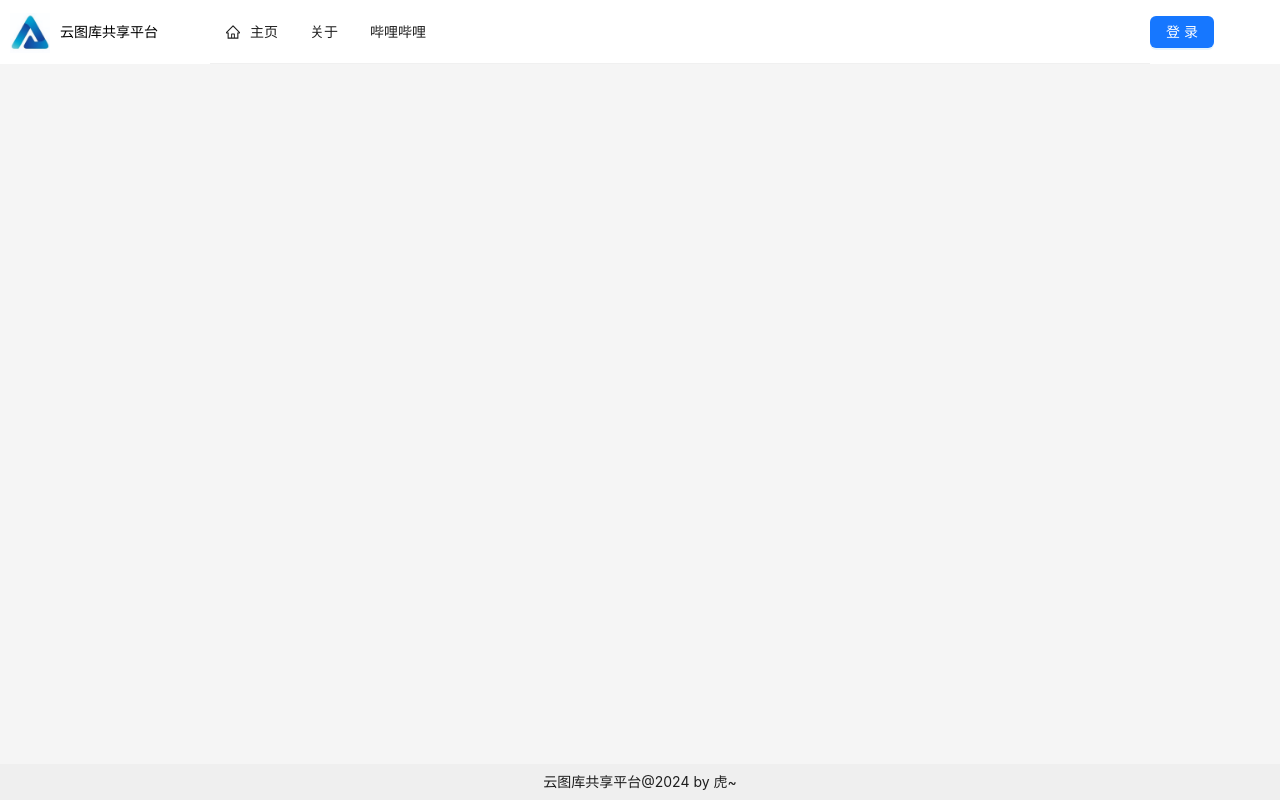
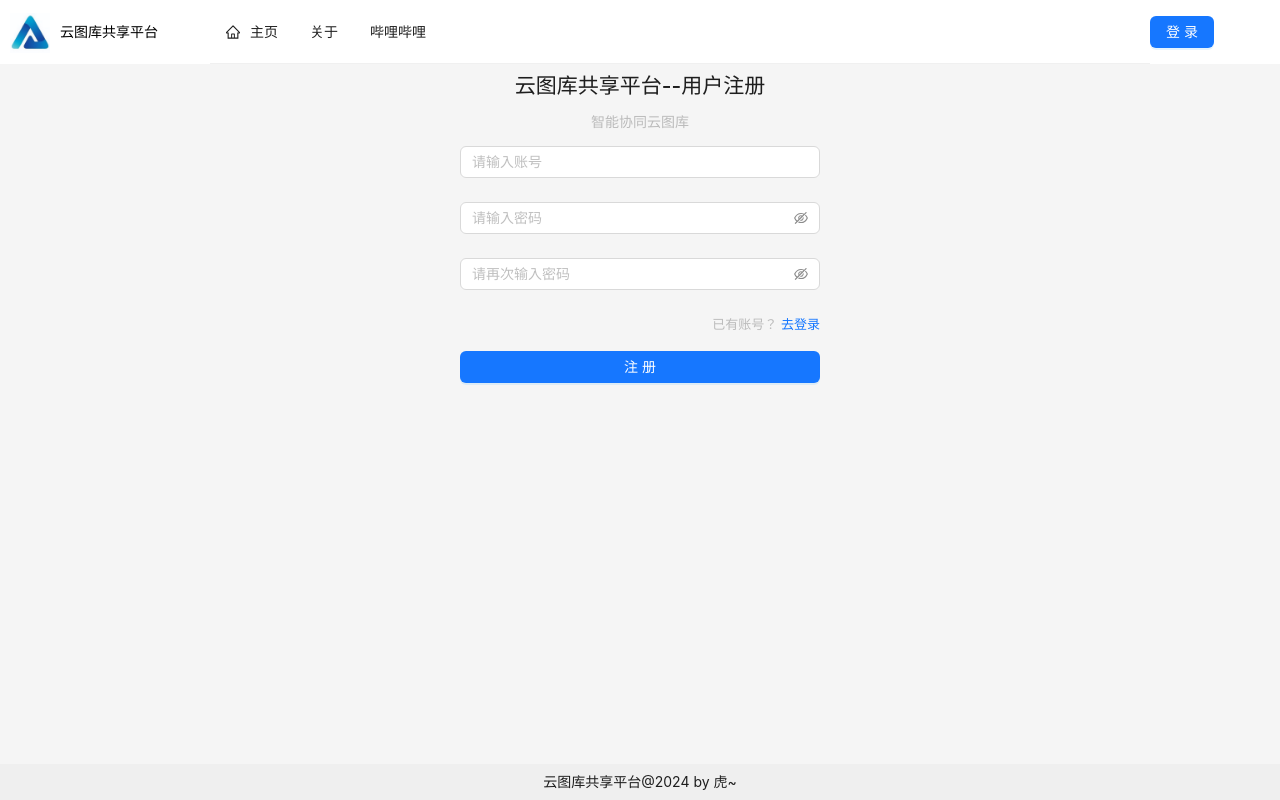
Before and after one commit to lhhu1999/lhhu-picture-vue, a Vue app: page /user/register in a window 1280 px wide. Built offline with nearby package versions, Linux system fonts and the light colour scheme; no server answers; the HTML template or start-up script is replaced by a standard one.

Commit message:
完成用户注册和退出登录功能

```diff
--- a/src/components/GlobalHeader.vue
+++ b/src/components/GlobalHeader.vue
@@ -1,9 +1,11 @@
 <script setup lang="ts">
 import { h, ref } from 'vue'
-import { HomeOutlined } from '@ant-design/icons-vue'
-import { MenuProps } from 'ant-design-vue'
+import { HomeOutlined, LogoutOutlined } from '@ant-design/icons-vue'
+import { MenuProps, message } from 'ant-design-vue'
 import { useRouter } from 'vue-router'
 import { useLoginUserStore } from '@/stores/useLoginUserStore.ts'
+import { userLoginOutUsingPost } from '@/api/userController.ts'
+
 const items = ref<MenuProps['items']>([
   {
     key: '/',
@@ -38,6 +40,24 @@ const doMenuClick = ({ key }) => {
 }
 
 const loginUserStore = useLoginUserStore()
+
+// 退出登录
+const doLogout = async () => {
+  const res = await userLoginOutUsingPost()
+  if (res.data.code === 0) {
+    loginUserStore.setLoginUser({
+      userName: '未登录'
+    })
+    message.success("退出成功")
+
+    await router.push({
+      path: '/user/login',
+      replace: true,
+    })
+  }else {
+    message.error("退出失败：" + res.data.message)
+  }
+}
 </script>
 
 <template id="globalHeader">
@@ -62,7 +82,24 @@ const loginUserStore = useLoginUserStore()
     <a-col flex="120px">
       <div class="user-login-status">
         <div v-if="loginUserStore.loginUser.id">
-          {{ loginUserStore.loginUser.userName ?? '无名' }}
+          <a-dropdown>
+            <a-space>
+              <a-avatar :src="loginUserStore.loginUser.userAvatar" />
+              {{ loginUserStore.loginUser.userName ?? '无名' }}
+            </a-space>
+
+            <template #overlay>
+              <a-menu>
+                <a-menu-item>
+                  个人信息
+                </a-menu-item>
+                <a-menu-item @click="doLogout">
+                  <LogoutOutlined />
+                  退出登录
+                </a-menu-item>
+              </a-menu>
+            </template>
+          </a-dropdown>
         </div>
         <div v-else>
           <a-button type="primary" href="/user/login">登录</a-button>
--- a/src/pages/user/UserLoginPage.vue
+++ b/src/pages/user/UserLoginPage.vue
@@ -1,19 +1,40 @@
 <script setup lang="ts">
 import { reactive } from 'vue'
+import { userLoginUsingPost } from '@/api/userController.ts'
+import { useLoginUserStore } from '@/stores/useLoginUserStore.ts'
+import { message } from 'ant-design-vue'
+import router from '@/router'
 
 // 用于接收表单输入值
-const formState = reactive<API.UserRegisterRequest>({
+const formState = reactive<API.UserLoginRequest>({
   userAccount: '',
   userPassword: '',
 })
-const handleSubmit = (values: any) => {
-  console.log('Success:', values)
+
+const loginUserStore =  useLoginUserStore()
+
+// 提交表单
+const handleSubmit = async (values: any) => {
+  // 防止异步调用
+  const res = await userLoginUsingPost(values)
+
+  // 登录成功
+  if (res.data.code === 0 && res.data.data) {
+    await loginUserStore.fetchLoginUser()
+    message.success("登录成功");
+    await router.push({
+      path: '/',
+      replace: true,
+    })
+  }else{
+    message.error("登录失败：" + res.data.message)
+  }
 }
 </script>
 
 <template>
   <div id="userLoginPage">
-    <h2 class="title">云图库共享平台</h2>
+    <h2 class="title">云图库共享平台--用户登录</h2>
     <div class="desc">智能协同云图库</div>
     <a-form :model="formState" name="basic" autocomplete="off" @finish="handleSubmit">
       <a-form-item
--- a/src/pages/user/UserRegisterPage.vue
+++ b/src/pages/user/UserRegisterPage.vue
@@ -1,11 +1,102 @@
 <script setup lang="ts">
+import { reactive } from 'vue'
+import { userLoginUsingPost, userRegisterUsingPost } from '@/api/userController.ts'
+import { useLoginUserStore } from '@/stores/useLoginUserStore.ts'
+import { message } from 'ant-design-vue'
+import router from '@/router'
 
+// 用于接收表单输入值
+const formState = reactive<API.UserRegisterRequest>({
+  userAccount: '',
+  userPassword: '',
+  checkPassword: '',
+})
+
+// 提交表单
+const handleSubmit = async (values: any) => {
+  if(values.userPassword !== values.checkPassword){
+    message.error("两次输入密码不一致！")
+    return
+  }
+
+  // 防止异步调用
+  const res = await userRegisterUsingPost(values)
+
+  // 注册成功,跳转到登录页
+  if (res.data.code === 0 && res.data.data) {
+    message.success("注册成功");
+    await router.push({
+      path: '/user/login',
+      replace: true,
+    })
+  }else{
+    message.error("注册失败" + res.data.message)
+  }
+}
 </script>
 
 <template>
+  <div id="userRegisterPage">
+    <h2 class="title">云图库共享平台--用户注册</h2>
+    <div class="desc">智能协同云图库</div>
+    <a-form :model="formState" name="basic" autocomplete="off" @finish="handleSubmit">
+      <a-form-item
+        name="userAccount"
+        :rules="[{ required: true, message: '请输入账号' }]"
+      >
+        <a-input v-model:value="formState.userAccount" placeholder="请输入账号" />
+      </a-form-item>
 
+      <a-form-item
+        name="userPassword"
+        :rules="[
+          { required: true, message: '请输入密码' },
+          { min: 6, message: '密码长度不能小于6位', trigger: 'blur' },
+        ]"
+      >
+        <a-input-password v-model:value="formState.userPassword" placeholder="请输入密码" />
+      </a-form-item>
+
+      <a-form-item
+        name="checkPassword"
+        :rules="[
+          { required: true, message: '请再次输入密码' },
+          { min: 6, message: '密码长度不能小于6位', trigger: 'blur' },
+        ]"
+      >
+        <a-input-password v-model:value="formState.checkPassword" placeholder="请再次输入密码" />
+      </a-form-item>
+
+      <div class="tips">
+        已有账号？
+        <RouterLink to="/user/login">去登录</RouterLink>
+      </div>
+
+      <a-form-item>
+        <a-button type="primary" html-type="submit" style="width: 100%">注册</a-button>
+      </a-form-item>
+    </a-form>
+  </div>
 </template>
 
 <style scoped>
-
+#userRegisterPage {
+  max-width: 360px;
+  margin: 0 auto;
+}
+.title{
+  text-align: center;
+  margin-bottom: 16px;
+}
+.desc{
+  text-align: center;
+  margin-bottom: 16px;
+  color: #bbb;
+}
+.tips{
+  text-align: right;
+  font-size: 13px;
+  color: #bbb;
+  margin-bottom: 16px;
+}
 </style>
--- a/src/request.ts
+++ b/src/request.ts
@@ -3,7 +3,7 @@ import { message } from 'ant-design-vue'
 
 //创建axios实例
 const myAxios = axios.create({
-  baseURL: 'http://localhost:8123',
+  baseURL: 'http://localhost:8081',
   // 如果请求时间超过 `timeout` 的值，则请求会被中断， 默认值是 `0` (永不超时)
   timeout: 60000,
   // `withCredentials` 表示跨域请求时是否需要使用凭证
```
